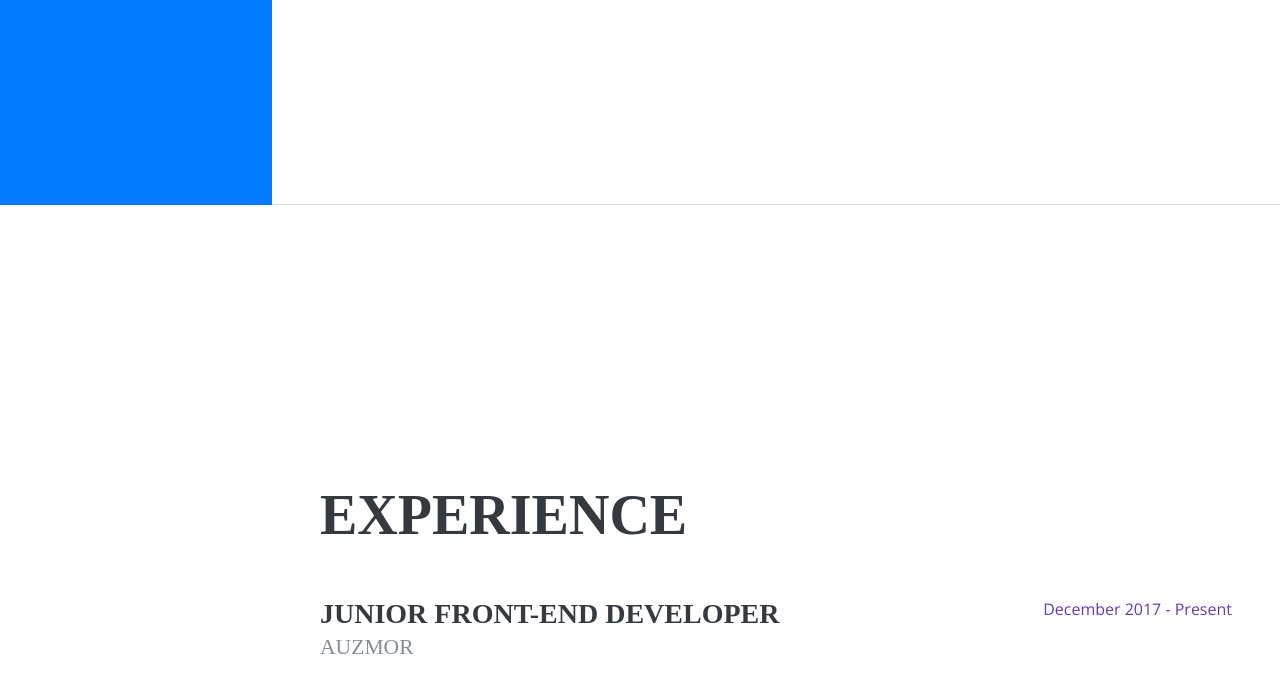
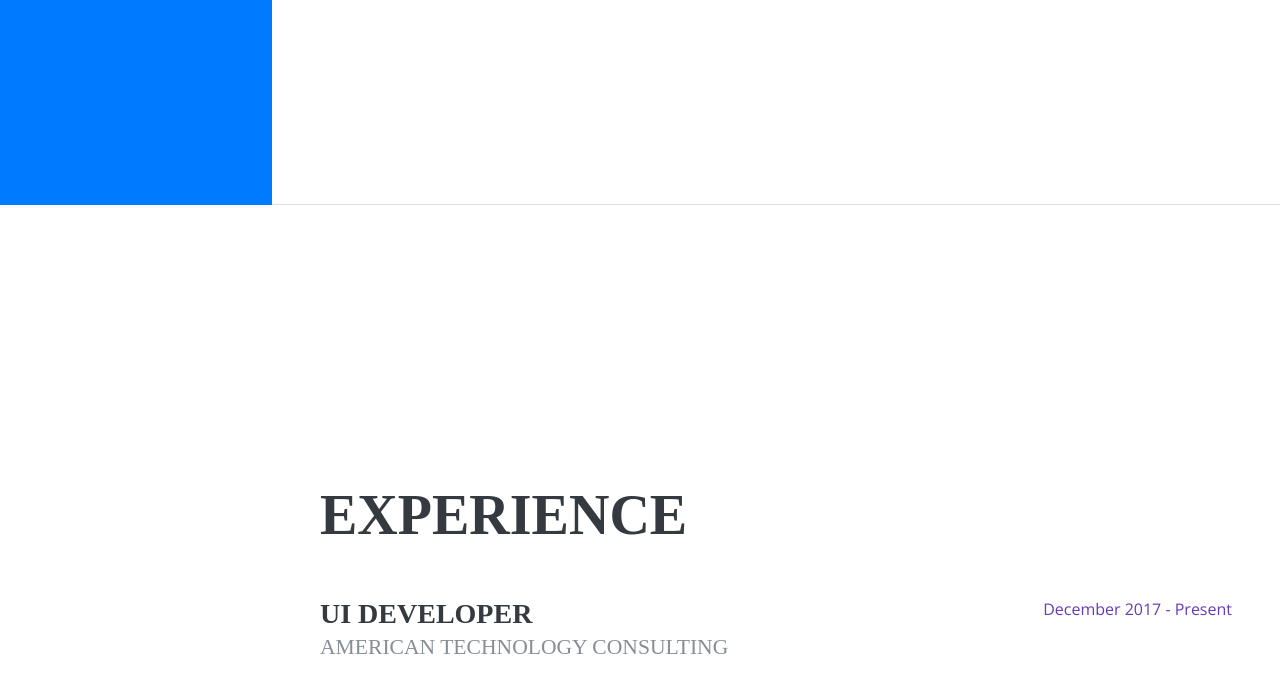
Before and after one commit to bharatnivas/profile, a plain HTML site: page index.html in a window 1280 px wide. Shown: the part 595-1288 px from the top of the page. Drawn offline with nearby package versions, Linux system fonts and the light colour scheme; a web font is replaced by a local one.

Commit message:
changes updated

```diff
--- a/index.html
+++ b/index.html
@@ -134,8 +134,8 @@
           <h2 class="mb-5">Experience</h2>
           <div class="resume-item d-flex flex-column flex-md-row mb-5">
             <div class="resume-content mr-auto">
-              <h3 class="mb-0">Junior Front-end Developer</h3>
-              <div class="subheading mb-3">Auzmor</div>
+              <h3 class="mb-0">Ui Developer</h3>
+              <div class="subheading mb-3">American Technology Consulting</div>
             </div>
             <div class="resume-date text-md-right">
               <span class="text-primary">December 2017 - Present</span>
```
